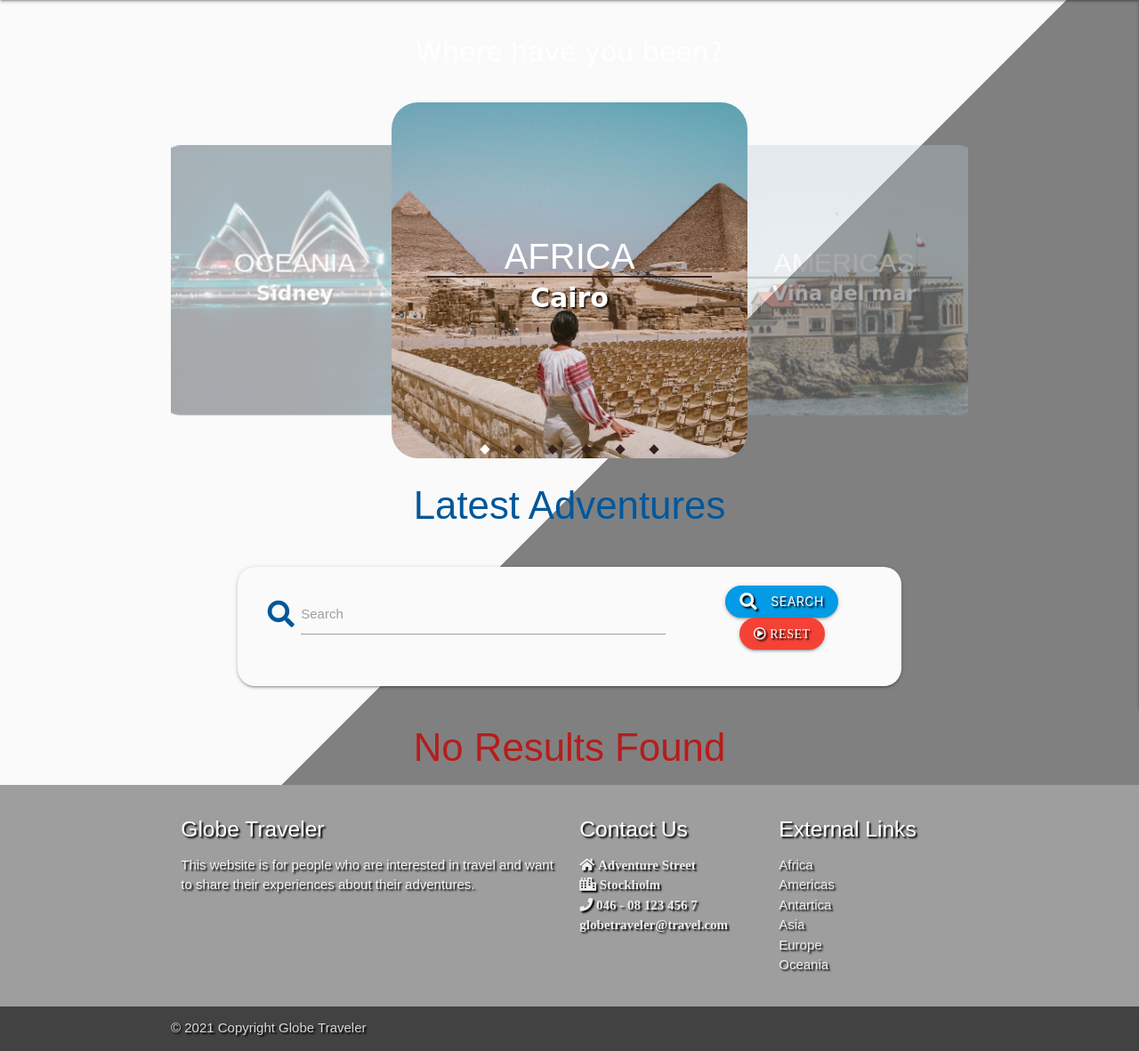
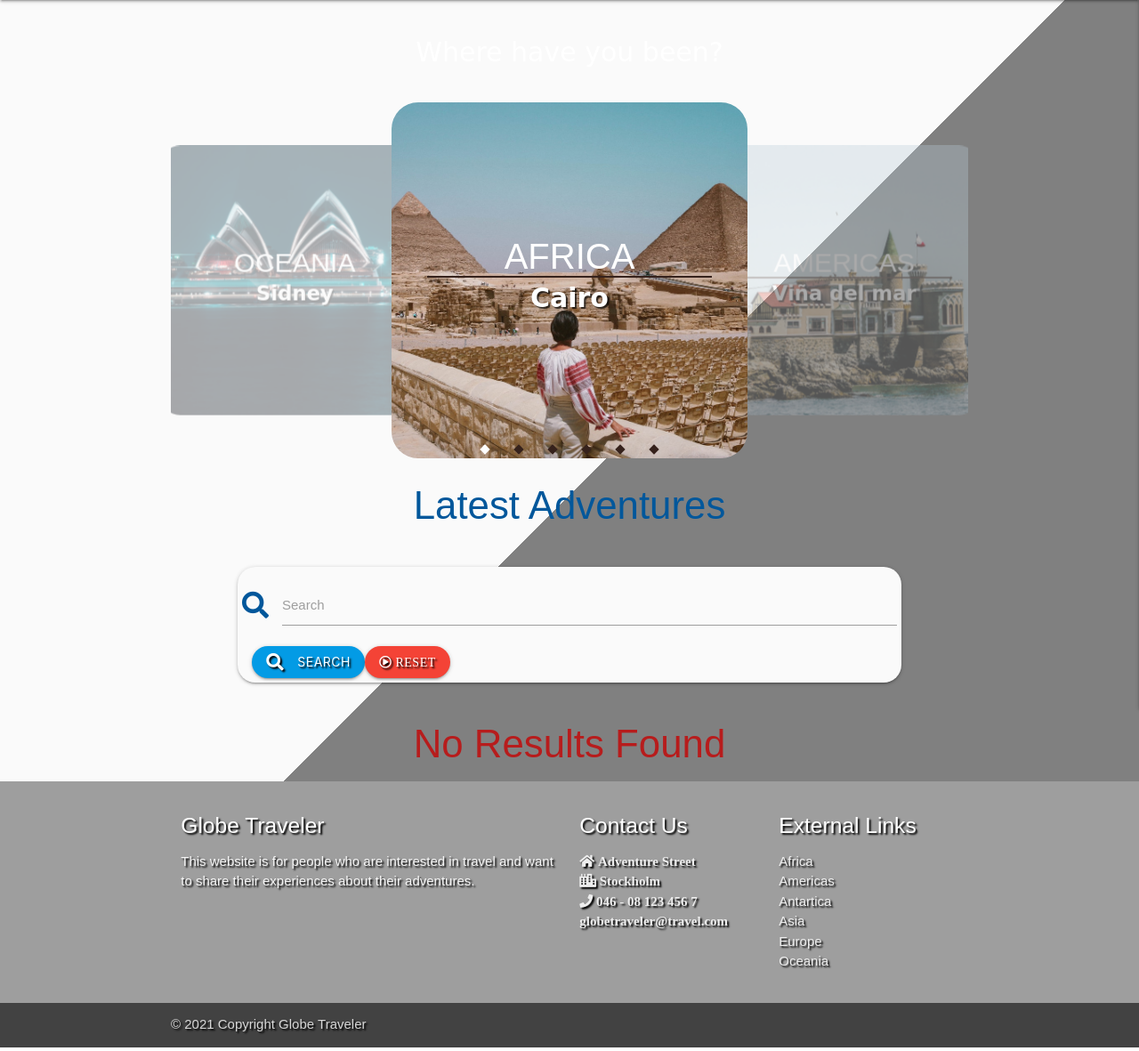
Before and after one commit to Code-Institute-Submissions/Pretro-MS3_Travelbook_AprResub, a Flask app: page / in a window 1280 px wide. Shown: the part 64-1245 px from the top of the page at 89% size. Run offline with Flask 2, Linux system fonts and the light colour scheme; data that the repository does not hold is empty; some libraries are stand-ins or nearby versions.

Commit message:
Fixing last details

```diff
--- a/static/css/style.css
+++ b/static/css/style.css
@@ -108,11 +108,3 @@ body {
 .btn{
     border-radius: 20px;
 }
-
-/*media queries*/
-@media(min-width: 375px) {
-  .card-panel {
-    padding:15px;
-    border-radius:20px;
-  }
-}
--- a/templates/adventure.html
+++ b/templates/adventure.html
@@ -1,18 +1,17 @@
-<!DOCTYPE html>
 {% extends "base.html" %}
 {% block content %}
 
 <h3 class="light-blue-text text-darken-4 center-align">Latest Adventures</h3>
- <div class="row card-panel grey lighten-5">
-        <form action="{{ url_for('search') }}" method="post" class="col s12">
+    <div class="row card-panel grey lighten-5">
+        <form action="{{ url_for('search') }}" method="post" class=">
             <div class="row valign-wrapper center-align">
-                <div class="input-field col s12 m8">
+                <div class="input-field">
                     <i class="fas fa-search prefix light-blue-text text-darken-4"></i>
                     <input type="text" name="query" id="query" minlength="3" class="validate" required>
                     <label for="query">Search</label>
                 </div>
-                <div class="col s12 m4">
-                    <button type="submit" class="light-blue darken-1 btn text-shadow waves-effect waves-light">
+                <div class="col s12 ">
+                    <button type="submit" class=" light-blue darken-1 btn text-shadow waves-effect waves-light left">
                         <i class="fas fa-search left"></i> Search
                     </button>
                     <a href="{{ url_for('adventure') }}" class="red btn text-shadow waves-effect waves-light far fa-play-circle"> Reset</a>
```
